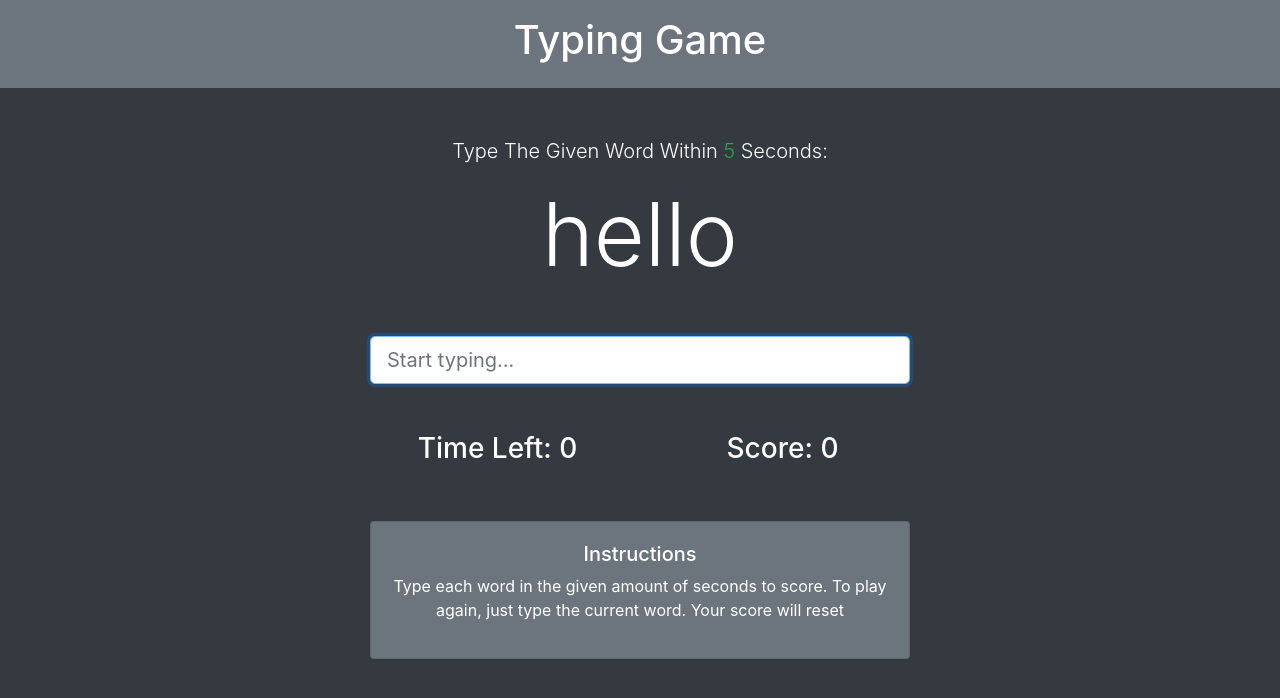
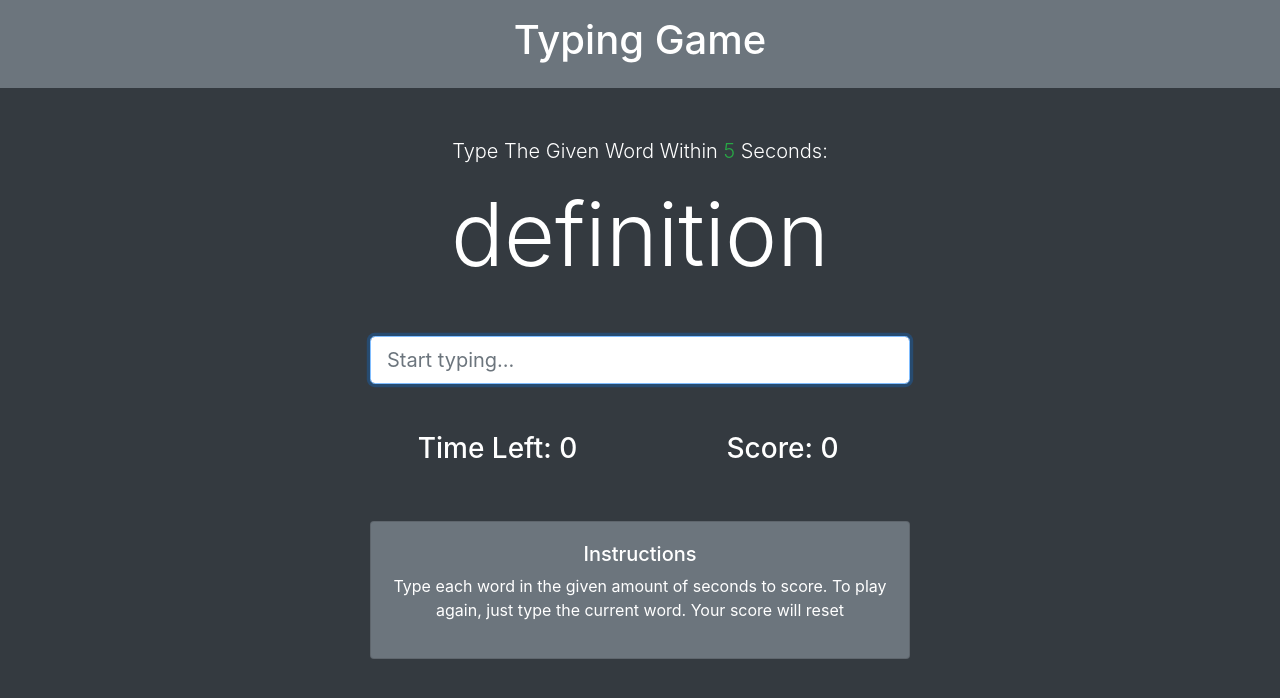
Before and after one commit to domdaviesit/typing-game, a plain HTML site: page index.html in a window 1280 px wide. Drawn offline with nearby package versions, Linux system fonts and the light colour scheme.

Commit message:
Added global variables, DOM elements, word array, initialized game with random word

```diff
--- a/index.html
+++ b/index.html
@@ -53,7 +53,7 @@
     </div>
   </div>
 
-  <script src="js/main.js"></script>
+  <script src="/js/main.js"></script>
 </body>
 
 </html>
--- a/js/main.js
+++ b/js/main.js
@@ -0,0 +1,68 @@
+// Game starts when window loads (fires off init function)
+window.addEventListener("load", init);
+// ---------------------------------------------------------
+// GLOBAL VARIABLES
+// ---------------------------------------------------------
+// -------------------
+
+// let so we can change, 5 for now. Then 4, 3, 2, 1, 0
+let time = 5;
+let score = 0;
+let isPlaying; // just initializing
+
+// DOM Elements
+const wordInput = document.querySelector("#word-input");
+const currentWord = document.querySelector("#current-word");
+const scoreDisplay = document.querySelector("#score");
+const timeDisplay = document.querySelector("#time");
+const message = document.querySelector("#message");
+const seconds = document.querySelector("#seconds");
+
+// ---------------------------------------------------------
+// Hard coded Array of words, 30 for now
+// ---------------------------------------------------------
+const words = [
+  "hat",
+  "river",
+  "lucky",
+  "statue",
+  "generate",
+  "stubborn",
+  "cocktail",
+  "runaway",
+  "joke",
+  "developer",
+  "establishment",
+  "hero",
+  "javascript",
+  "nutrition",
+  "revolver",
+  "echo",
+  "siblings",
+  "investigate",
+  "horrendous",
+  "symptom",
+  "laughter",
+  "magic",
+  "master",
+  "space",
+  "definition",
+  "wales",
+  "dragon"
+];
+
+// Initialize Game
+function init() {
+  // Show number of seconds in UI
+  // seconds.innerHTML = currentLevel;
+  // Load word from array
+  showWord(words);
+}
+
+// Pick & show random word
+function showWord(words) {
+  // Generate random array index
+  const randIndex = Math.floor(Math.random() * words.length);
+  // Output random word
+  currentWord.innerHTML = words[randIndex];
+}
```
